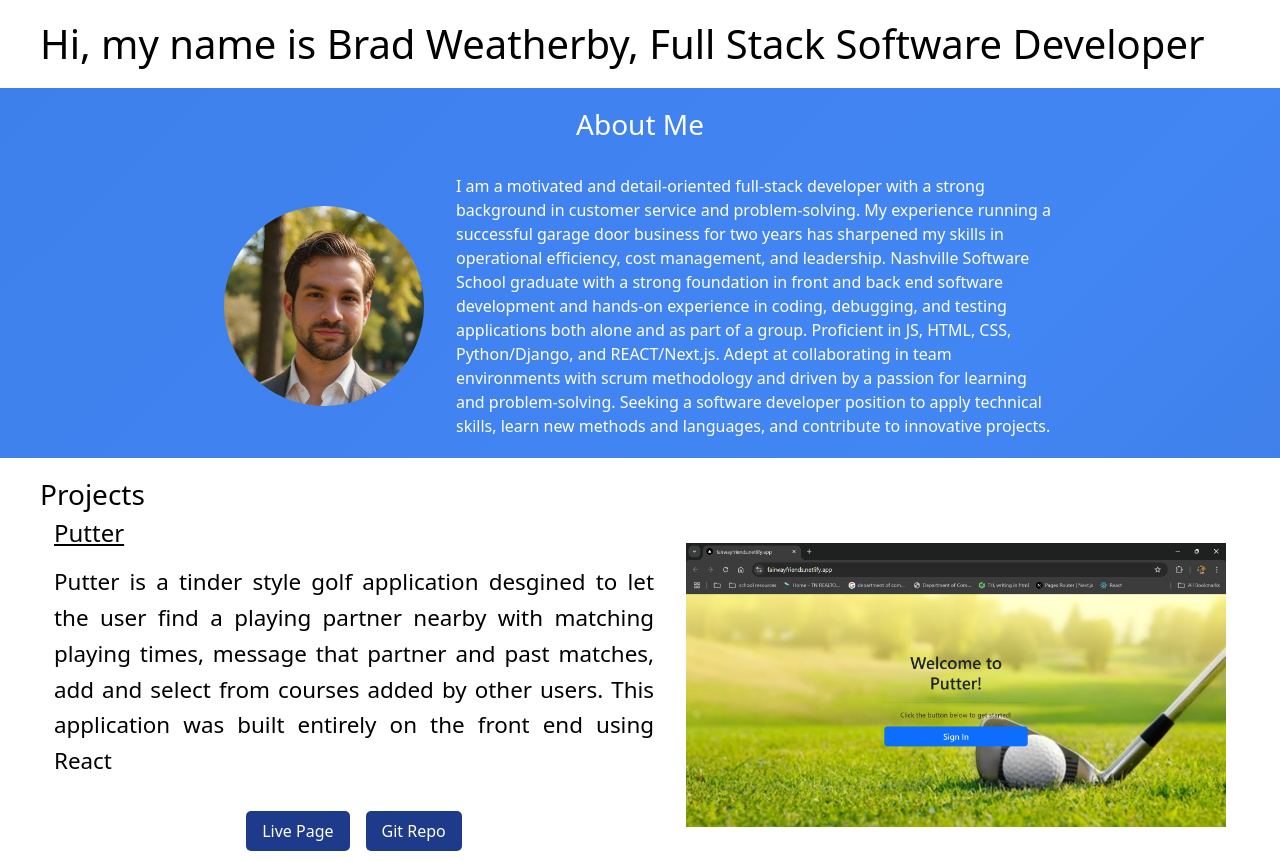
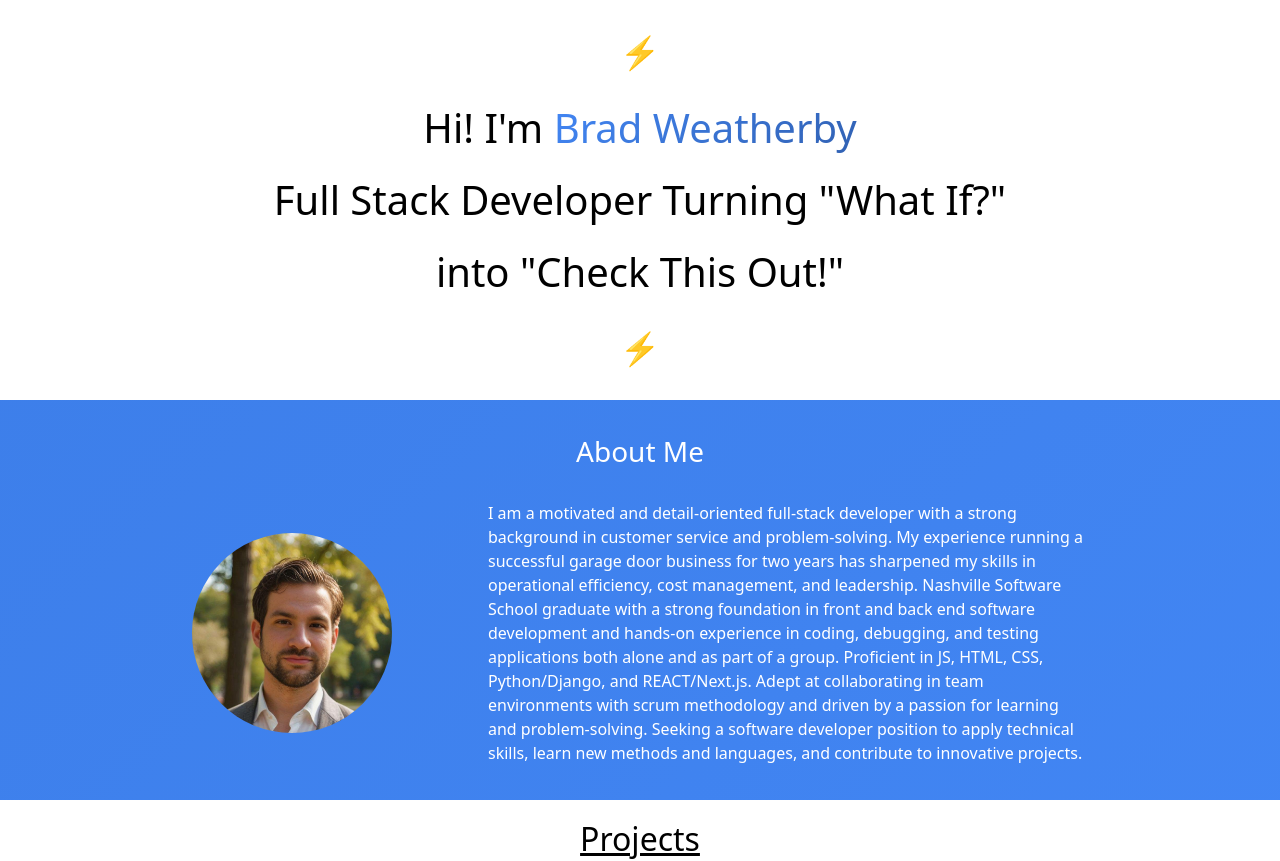
Before and after one commit to bweatherby1/react-resume, a Next.js app: page / in a window 1280 px wide. Shown: the top 861 px of the page. Built offline with nearby package versions, Linux system fonts and the light colour scheme.

Commit message:
sections and header are ready, need to add to projects and tech stack

```diff
--- a/src/app/page.js
+++ b/src/app/page.js
@@ -6,22 +6,50 @@ import Image from 'next/image';
     return (
       <div>
         {/* Title Section */}
-        <div style={{ background: 'white', padding: '20px' }}>
-          <h1 style={{ color: 'black', maxWidth: '1200px', margin: '0 auto' }}>
-            Hi, my name is Brad Weatherby, Full Stack Software Developer
+        <div style={{
+          background: 'white',
+          padding: '20px',
+          height: '400px',
+          display: 'flex',
+          alignItems: 'center',
+          justifyContent: 'center'
+        }}>
+          <div style={{ textAlign: 'center' }}>
+            <div style={{ fontSize: '2rem', marginBottom: '1rem' }}>⚡</div>
+            <h1 style={{
+              maxWidth: '800px',
+              margin: '0 auto',
+              color: 'black',
+              textAlign: 'center',
+              lineHeight: '1.8'
+            }}>
+              Hi! I'm{' '}
+              <span style={{
+                background: 'linear-gradient(-45deg, #2a5298, #4286f4, #3674db, #2a5298)',
+                backgroundSize: '400% 400%',
+                animation: 'gradientBG 15s ease infinite',
+                WebkitBackgroundClip: 'text',
+                WebkitTextFillColor: 'transparent',
+                display: 'inline-block'
+              }}>
+                Brad Weatherby
+              </span>
+              <br />
+              Full Stack Developer Turning "What If?" into "Check This Out!"
             </h1>
+            <div style={{ fontSize: '2rem', marginTop: '1rem' }}>⚡</div>
           </div>
-
-        {/* About Section - Gradient Background */}
-        <div style={{ padding: '20px' }}>
+        </div>
+        {/* About Section */}
+        <div style={{ padding: '20px', height: '400px', display: 'flex', flexDirection: 'column', justifyContent: 'center' }}>
           <h3 style={{ textAlign: 'center', marginBottom: '2rem' }}>About Me</h3>
           <div style={{
             display: 'flex',
             alignItems: 'center',
-            gap: '2rem',
+            gap: '6rem',
             justifyContent: 'center',
             maxWidth: '1200px',
-            margin: '0 auto'
+            margin: '0 auto',
           }}>
             <Image
                 src="/images/Profile1.jpg"
@@ -42,14 +70,19 @@ import Image from 'next/image';
         {/* Projects Section */}
         <div style={{ background: 'white', padding: '20px', color: 'black' }}>
           <div style={{ maxWidth: '1200px', margin: '0 auto' }}>
-              <h3>Projects</h3>
+            <h3 style={{
+              textAlign: 'center',
+              textDecoration: 'underline',
+              marginBottom: '4rem',
+              fontSize: '2rem'
+            }}>Projects</h3>
 
             {/* First Project */}
             <div style={{
               display: 'flex',
               justifyContent: 'center',
               gap: '2rem',
-                marginBottom: '2rem'
+              marginBottom: '6rem'
             }}>
               <div style={{ width: '50%' }}>
                 <h4 style={{ textDecoration: 'underline', marginBottom: '1rem' }}>Putter</h4>
@@ -94,7 +127,7 @@ import Image from 'next/image';
               />
             </div>
 
-              {/* Second Project - Same structure */}
+            {/* Second Project */}
             <div style={{
               display: 'flex',
               justifyContent: 'center',
@@ -144,8 +177,8 @@ import Image from 'next/image';
             </div>
           </div>
         </div>
-        {/* Tech Stack Section - Gradient Background */}
-        <div style={{ padding: '20px' }}>
+        {/* Tech Stack Section */}
+        <div style={{ padding: '20px', height: '400px', display: 'flex', flexDirection: 'column', justifyContent: 'center' }}>
           <div style={{ maxWidth: '1200px', margin: '0 auto' }}>
             <h3>Tech Stack</h3>
             {/* Tech Stack content */}
```
Lines whose indentation alone changed are shown as unchanged.
